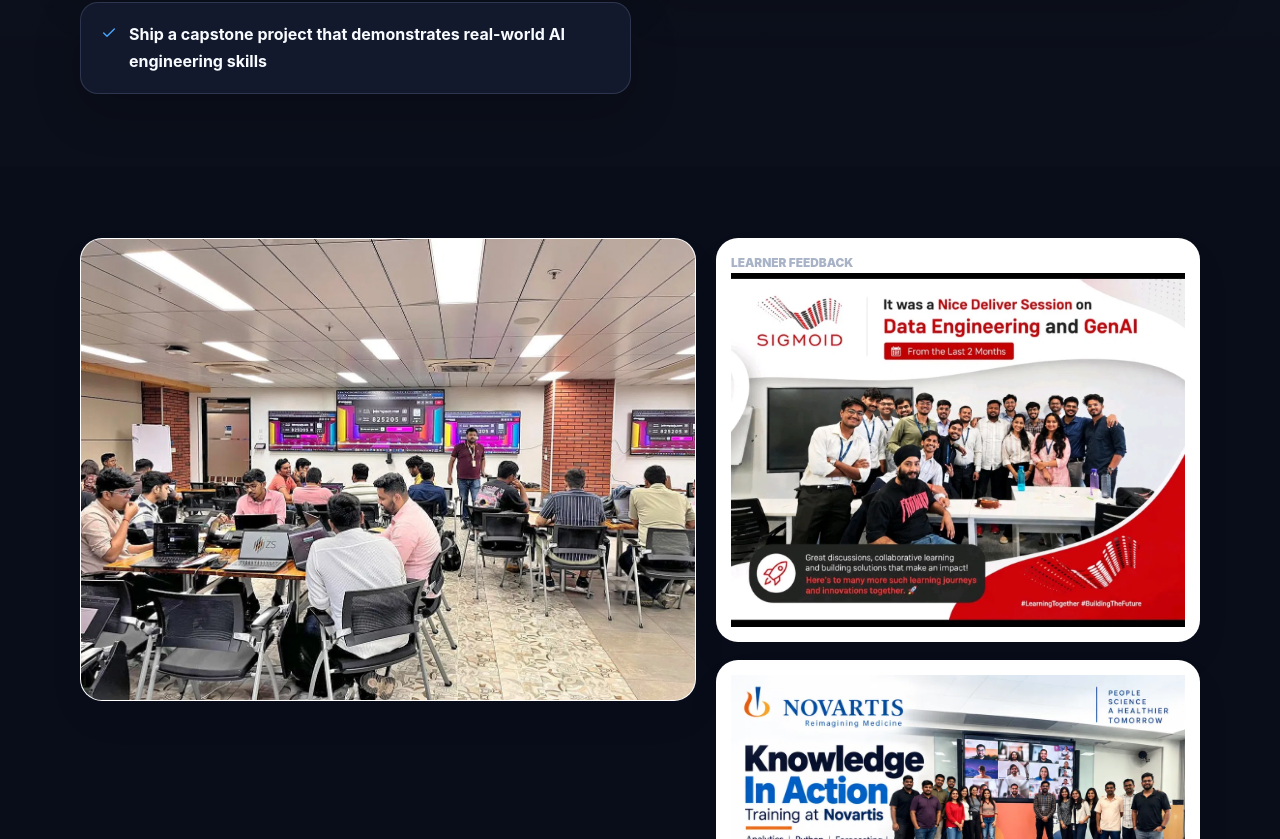
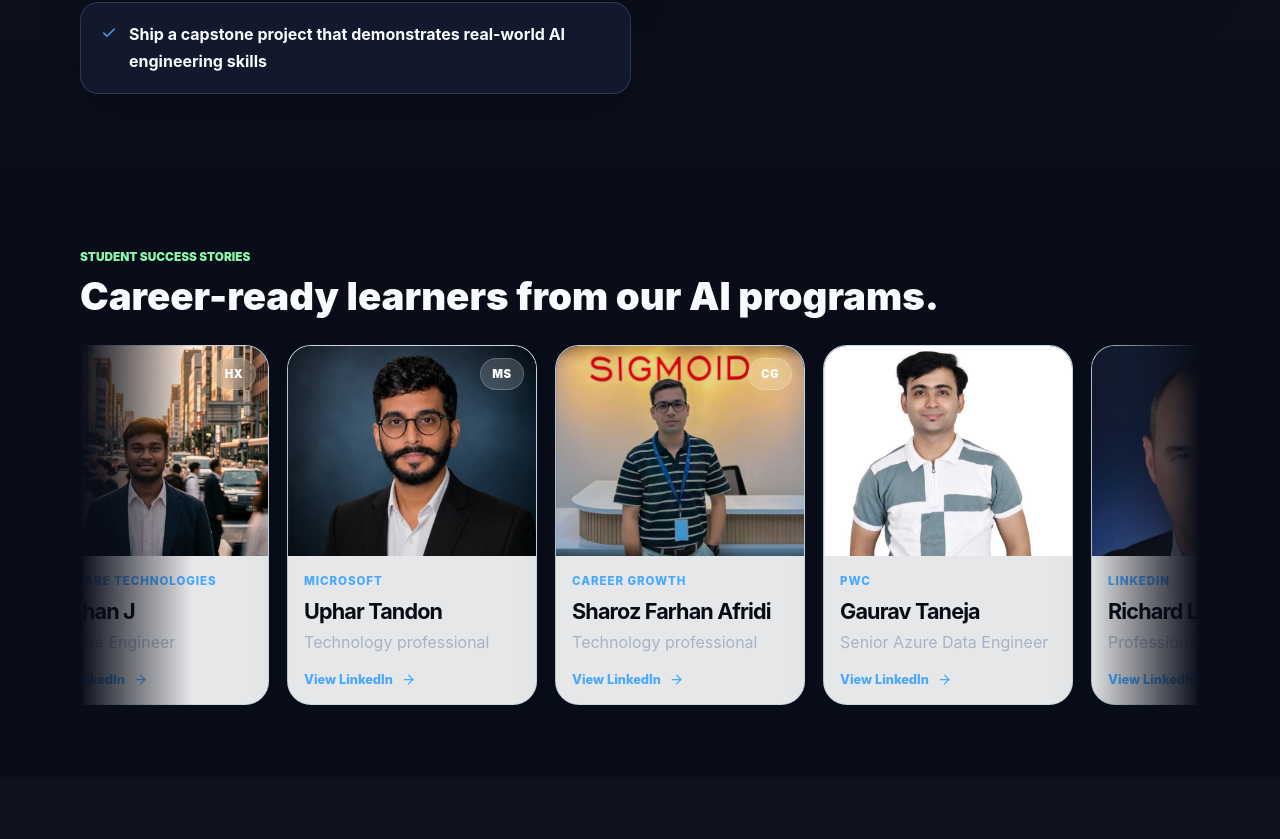
Before and after one commit to TrustSign123/datamarcos, a Next.js app: page /programs/applied-agentic-ai-certification in a window 1280 px wide. Shown: the part 5701-6540 px from the top of the page. Built offline with nearby package versions, Linux system fonts and the light colour scheme; no server answers.

Commit message:
Add student carousel to Agentic AI page

```diff
--- a/app/globals.css
+++ b/app/globals.css
@@ -118,6 +118,7 @@
 .student-placement-body p { margin: 0; color: var(--muted); line-height: 1.6; }
 .student-placement-link { display: inline-flex; align-items: center; gap: 8px; margin-top: 16px; font-size: 0.8rem; font-weight: 800; color: var(--blue); }
 @keyframes studentPlacementSlide { 0% { transform: translateX(0); } 100% { transform: translateX(-50%); } }
+.agentic-placement-section { background: linear-gradient(180deg, rgba(17, 175, 194, 0.04) 0%, rgba(255,255,255,1) 100%); }
 .agentic-home-banner {
   padding: 26px 0 12px;
 }
--- a/app/programs/applied-agentic-ai-certification/page.tsx
+++ b/app/programs/applied-agentic-ai-certification/page.tsx
@@ -65,6 +65,14 @@
 ];
 
 const learnerFeedback = "His deep understanding of the subject, combined with a clear and engaging teaching style, made complex concepts easy to grasp — even for those new to the field. What stood out most was his ability to connect real-world applications with theoretical concepts.";
+
+const studentPlacements = [
+  { name: "Richard Leclézio", role: "Professional learner", company: "LinkedIn", short: "IN", image: "/images/student-placements/richard-leclezio.jpeg", link: "https://www.linkedin.com/in/richard-leclezio/" },
+  { name: "Lakshan J", role: "Software Engineer", company: "Hexaware Technologies", short: "HX", image: "/images/student-placements/lakshan-j.png", link: "https://www.linkedin.com/in/lakshan013/" },
+  { name: "Uphar Tandon", role: "Technology professional", company: "Microsoft", short: "MS", image: "/images/student-placements/uphar-tandon.png", link: "https://www.linkedin.com/in/uphar-tandon-2563a636/" },
+  { name: "Sharoz Farhan Afridi", role: "Technology professional", company: "Career Growth", short: "CG", image: "/images/student-placements/sharoz-farhan-afridi.jpeg", link: "https://www.linkedin.com/in/sharoz-farhan-afridi/" },
+  { name: "Gaurav Taneja", role: "Senior Azure Data Engineer", company: "PwC", short: "PwC", image: "/images/student-placements/gaurav-taneja.png", link: "https://www.linkedin.com/in/gaurav-t-a4a096158/" }
+];
 
 export default function AppliedAgenticAICertificationPage() {
   return (
@@ -307,6 +315,36 @@
         </div>
       </section>
 
+      <section className="section student-placement-showcase agentic-placement-section">
+        <div className="container">
+          <div className="student-placement-header">
+            <div>
+              <p className="eyebrow">Student success stories</p>
+              <h2 className="section-title">Career-ready learners from our AI programs.</h2>
+            </div>
+          </div>
+
+          <div className="student-placement-marquee" aria-label="Student career placements">
+            <div className="student-placement-track">
+              {[...studentPlacements, ...studentPlacements].map((student, index) => (
+                <a key={`${student.name}-${index}`} href={student.link} target="_blank" rel="noreferrer" className="student-placement-card">
+                  <div className="student-placement-image-wrap">
+                    <img src={student.image} alt={student.name} />
+                    <span className="student-placement-badge">{student.short}</span>
+                  </div>
+                  <div className="student-placement-body">
+                    <div className="student-placement-company">{student.company}</div>
+                    <h3>{student.name}</h3>
+                    <p>{student.role}</p>
+                    <span className="student-placement-link">View LinkedIn <ArrowRight size={15} /></span>
+                  </div>
+                </a>
+              ))}
+            </div>
+          </div>
+        </div>
+      </section>
+
       <section className="section">
         <div className="container agentic-showcase">
           <div className="agentic-image-panel">
```
